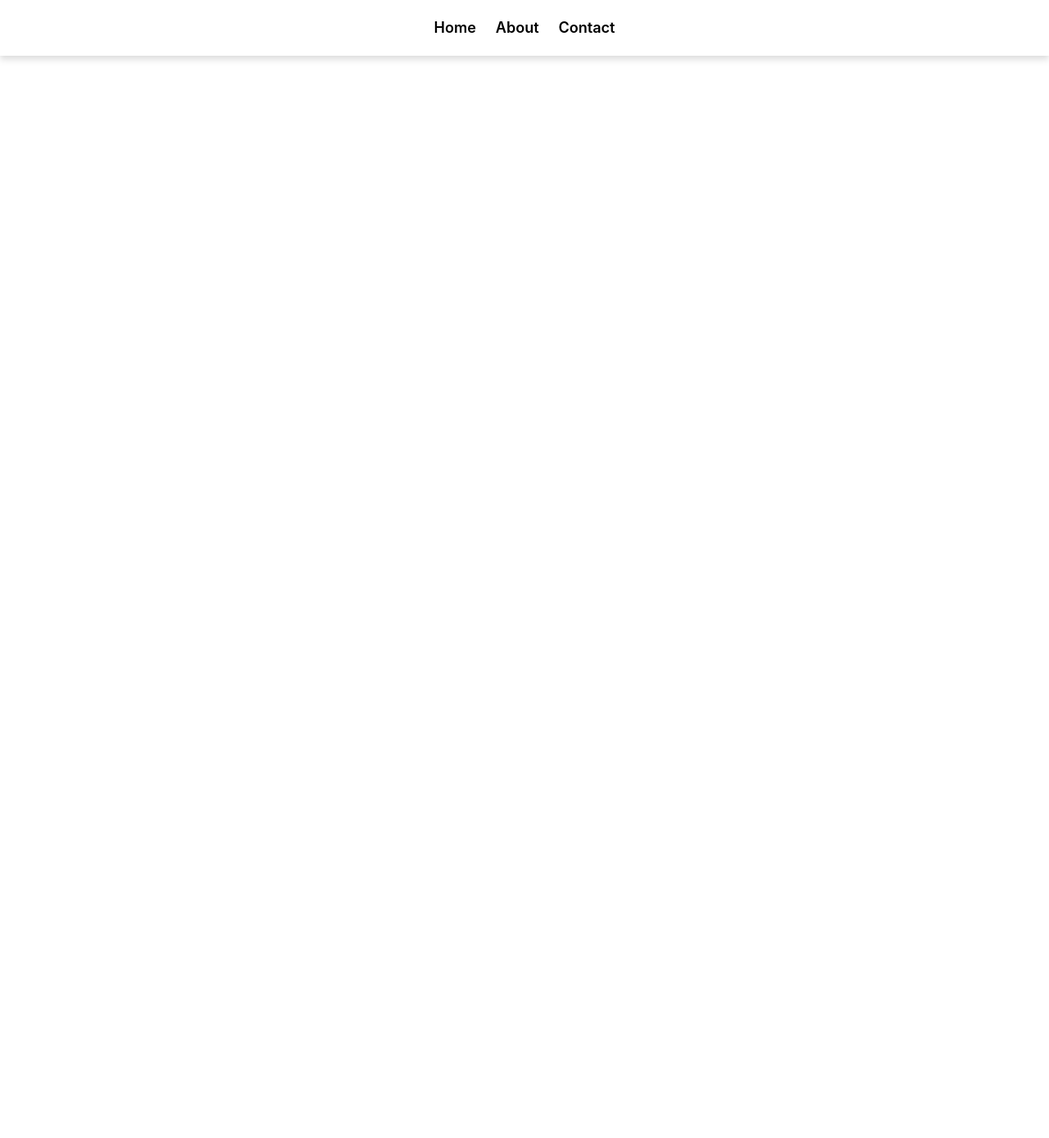
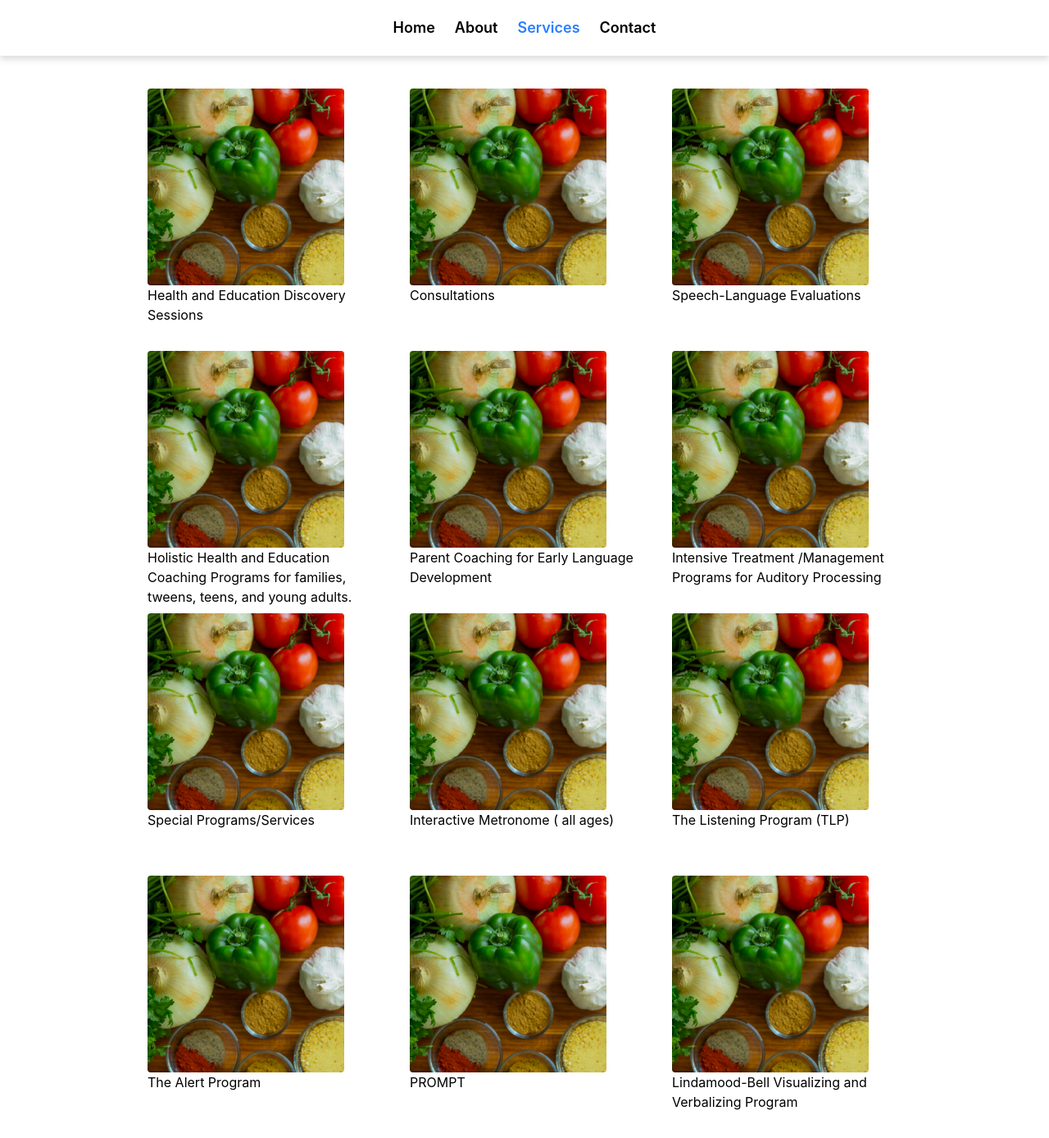
Before and after one commit to mtsahas/go-balance-app, a React (Vite) app: page /services in a window 1280 px wide. Before the commit this address had no page. Shown: the whole page at 82% size. Before the commit the page ends 800 px from the top, so only its background shows below. Built offline with nearby package versions, Linux system fonts and the light colour scheme.

Commit message:
about and services

```diff
--- a/src/App.jsx
+++ b/src/App.jsx
@@ -4,6 +4,7 @@ import { Navbar } from "./components/Navbar.jsx";
 import { Home } from "./components/Home.jsx";
 import { About } from "./components/About.jsx";
 import { Contact } from "./components/Contact.jsx";
+import { Services } from "./components/Services.jsx";
 import "./App.css";
 
 function App() {
@@ -15,6 +16,7 @@ function App() {
           <Routes>
             <Route path="/" element={<Home />} />
             <Route path="/about" element={<About />} />
+            <Route path="/services" element={<Services />} />
             <Route path="/contact" element={<Contact />} />
           </Routes>
         </div>
--- a/src/components/About.jsx
+++ b/src/components/About.jsx
@@ -1,4 +1,34 @@
 import React from "react";
 export function About() {
-  <div className="p-4">Learn more About us here.</div>;
+  return (
+    <div className="flex flex-col md:flex-row h-screen items-center justify-center p-8 bg-gray-100">
+      {/* Left Column: Image */}
+      <div className="w-full md:w-1/2 flex justify-center">
+        <img
+          src="./src/assets/headshot.jpg"
+          alt="Profile"
+          className="rounded-2xl shadow-lg w-3/4"
+        />
+      </div>
+
+      {/* Right Column: Bio */}
+      <div className="w-full md:w-1/2 flex flex-col justify-center p-6">
+        <h1 className="text-3xl font-bold text-gray-800 mb-4">Cally Mushka</h1>
+        <p className="text-md text-gray-500">
+          <i>An Evaluator, An Educator, A Coach, An Advocate, A Mom</i>
+        </p>
+        <p className="text-lg text-gray-600">
+          I aim to uncover root causes of learning and health/well-being issues
+          along with you to properly address your and/or your loved one's needs
+          to function across home, school and professional settings. <br />
+          <br />
+          My professional credentials include being a licensed speech-language
+          pathologist and a functional/integrative health nutrition coach. In
+          addition to these credentials, my interests and continuing education
+          have also expanded to but not limited to the areas of Sensory
+          Processing/Regulation, Auditory Processing and Executive Functioning.
+        </p>
+      </div>
+    </div>
+  );
 }
--- a/src/components/Contact.jsx
+++ b/src/components/Contact.jsx
@@ -1,4 +1,4 @@
 import React from "react";
 export function Contact() {
-  <div className="p-4">Get in touch on the Contact Page.</div>;
+  return <div className="p-4">Get in touch on the Contact Page.</div>;
 }
--- a/src/components/Home.jsx
+++ b/src/components/Home.jsx
@@ -8,7 +8,7 @@ export function Home() {
           GO Balance Health for Learning and Well-Being
         </h1>
         <img
-          className="absolute w-full h-full object-cover opacity-50"
+          className="absolute w-full h-full object-cover opacity-70 "
           src="./src/assets/home.jpg"
           alt="landscape image"
         />
--- a/src/components/Navbar.jsx
+++ b/src/components/Navbar.jsx
@@ -1,30 +1,50 @@
 import React from "react";
-import { Link } from "react-router-dom";
+import { NavLink } from "react-router-dom";
 
-export function Navbar() {
+export function Navbar({}) {
+  const navStyle =
+    "text-lg font-semibold hover:text-blue-500 focus:text-blue-200 transition duration-300 ease-in-out transform hover:scale-110 focus:scale-110";
   return (
-    <nav className="bg-white drop-shadow-lg p-5">
+    <nav className="bg-white drop-shadow-lg p-5 sticky top-0 z-11">
       <ul className="flex space-x-6 items-center justify-center">
         <li>
-          <Link
+          <NavLink
             to="/"
-            className="text-lg font-semibold hover:text-blue-200 focus:text-blue-200 transition duration-300 ease-in-out transform hover:scale-110 focus:scale-110">
+            className={({ isActive }) =>
+              navStyle + (isActive ? " text-blue-500" : "")
+            }>
             Home
-          </Link>
+          </NavLink>
         </li>
         <li>
-          <Link
+          <NavLink
             to="/about"
-            className="text-lg font-semibold hover:text-blue-200 focus:text-blue-200 transition duration-300 ease-in-out transform hover:scale-110 focus:scale-110">
+            className={({ isActive }) =>
+              navStyle + (isActive ? " text-blue-500" : "")
+            }>
+            {" "}
             About
-          </Link>
+          </NavLink>
         </li>
         <li>
-          <Link
+          <NavLink
+            to="/services"
+            className={({ isActive }) =>
+              navStyle + (isActive ? " text-blue-500" : "")
+            }>
+            {" "}
+            Services
+          </NavLink>
+        </li>
+        <li>
+          <NavLink
             to="/contact"
-            className="text-lg font-semibold hover:text-blue-200 focus:text-blue-200 transition duration-300 ease-in-out transform hover:scale-110 focus:scale-110">
+            className={({ isActive }) =>
+              navStyle + (isActive ? " text-blue-500" : "")
+            }>
+            {" "}
             Contact
-          </Link>
+          </NavLink>
         </li>
       </ul>
     </nav>
--- /dev/null
+++ b/src/components/Services.jsx
@@ -0,0 +1,33 @@
+import React from "react";
+export function Services() {
+  const serviceList = [
+    "Health and Education Discovery Sessions",
+    "Consultations",
+    "Speech-Language Evaluations",
+    "Holistic Health and Education Coaching Programs for families, tweens, teens, and young adults.  ",
+    "Parent Coaching for Early Language Development ",
+    "Intensive Treatment /Management Programs for Auditory Processing",
+    "Special Programs/Services",
+    "Interactive Metronome ( all ages)",
+    "The Listening Program (TLP)",
+    "The Alert Program ",
+    "PROMPT",
+    "Lindamood-Bell Visualizing and Verbalizing Program",
+  ];
+  return (
+    <div className="flex flex-row flex-wrap p-5 justify-center">
+      {serviceList.map((service, index) => (
+        <div className=" size-80 flex-col p-5">
+          <img
+            className="size-60 rounded object-cover"
+            src="./src/assets/vegetables.jpg"
+            alt="Vegetables"
+          />
+          <div className="" key={index}>
+            {service}
+          </div>
+        </div>
+      ))}
+    </div>
+  );
+}
```
Also changed, not shown: src/assets/headshot.jpg (added), src/assets/vegetables.jpg (added).
